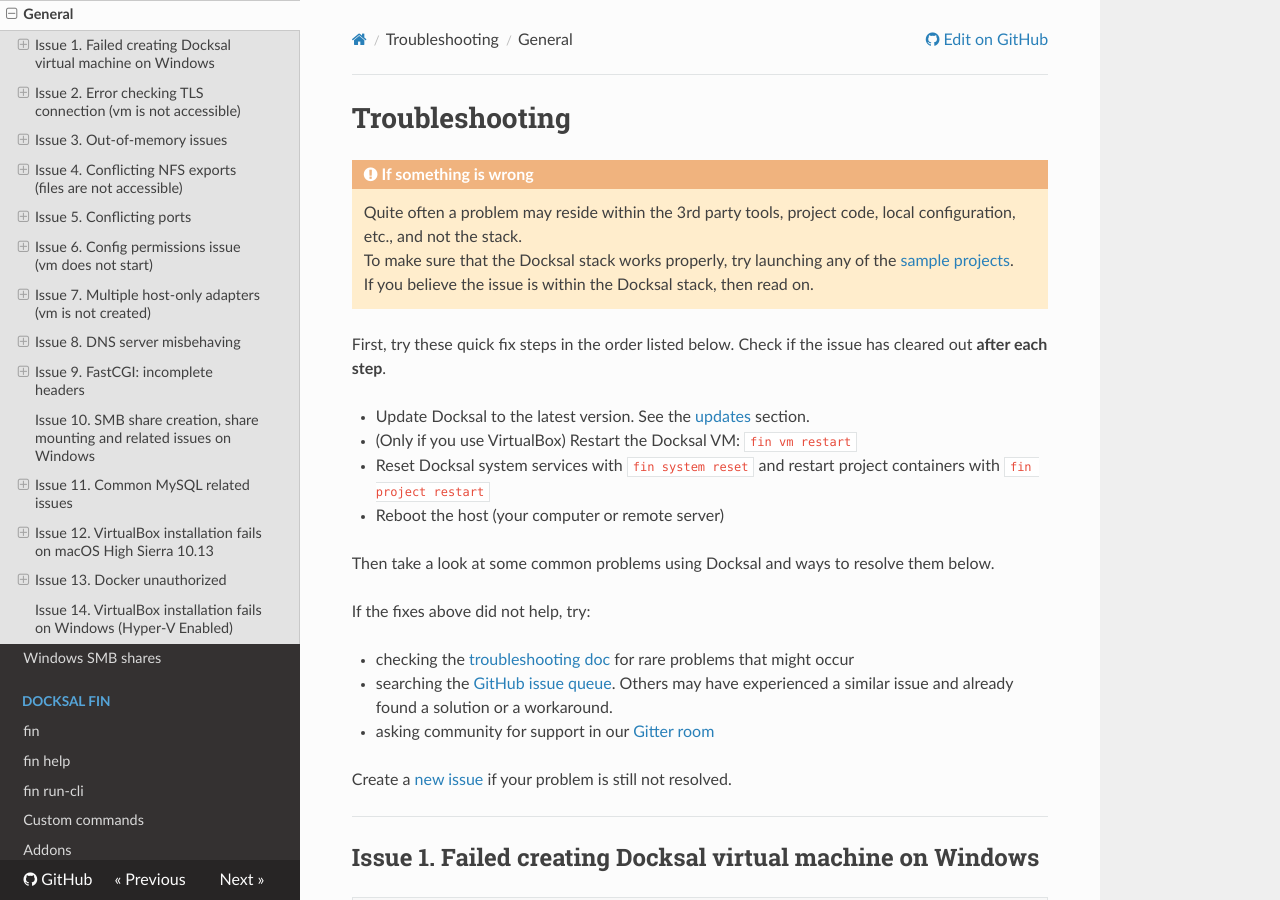
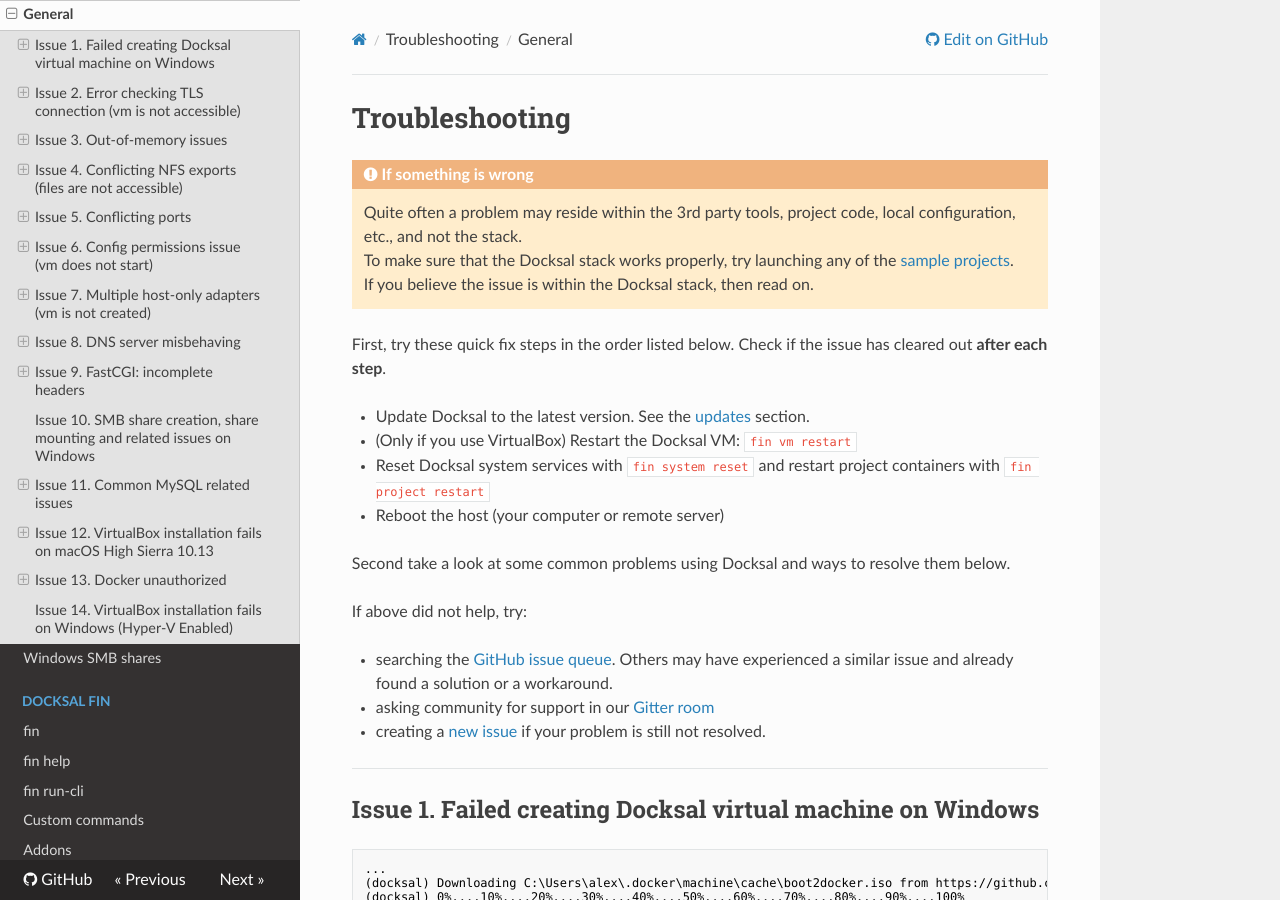
Before and after one commit to docksal/docksal, an MkDocs documentation site: the page built from docs/troubleshooting.md, in a window 1280 px wide and 900 px high. Built offline with MkDocs 1.6.1, drawn with Linux system fonts in a browser that asks for light colours; nearby versions of some CDN libraries; old or Windows-style settings are respelled for this version of MkDocs.

Commit message:
Troubleshooting fixes
[skip ci]

```diff
--- a/docs/troubleshooting.md
+++ b/docs/troubleshooting.md
@@ -7,20 +7,18 @@
 
 First, try these quick fix steps in the order listed below. Check if the issue has cleared out **after each step**.
 
-- Update Docksal to the latest version. See the [updates](#updates) section.
+- Update Docksal to the latest version. See the [updates](../getting-started/setup.md#updates) section.
 - (Only if you use VirtualBox) Restart the Docksal VM: `fin vm restart`
 - Reset Docksal system services with `fin system reset` and restart project containers with `fin project restart`
 - Reboot the host (your computer or remote server)
 
-Then take a look at some common problems using Docksal and ways to resolve them below.
+Second take a look at some common problems using Docksal and ways to resolve them below.
 
-If the fixes above did not help, try:
+If above did not help, try:
 
-- checking the [troubleshooting doc](../troubleshooting.md) for rare problems that might occur
 - searching the [GitHub issue queue](https://github.com/docksal/docksal/issues). Others may have experienced a similar issue and already found a solution or a workaround.
 - asking community for support in our [Gitter room](https://gitter.im/docksal/community-support)
-
-Create a [new issue](https://github.com/docksal/docksal/issues/new) if your problem is still not resolved.
+- creating a [new issue](https://github.com/docksal/docksal/issues/new) if your problem is still not resolved.
 
 -----
 
```
